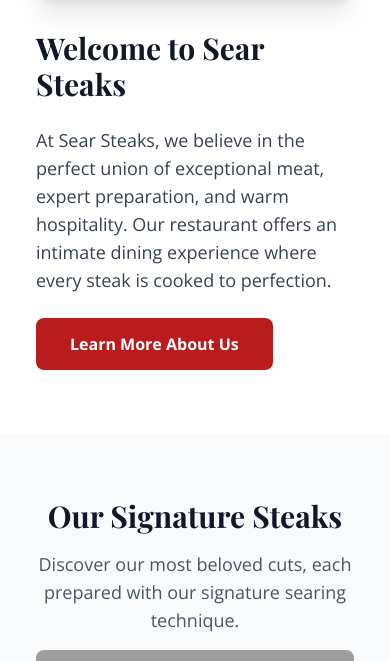
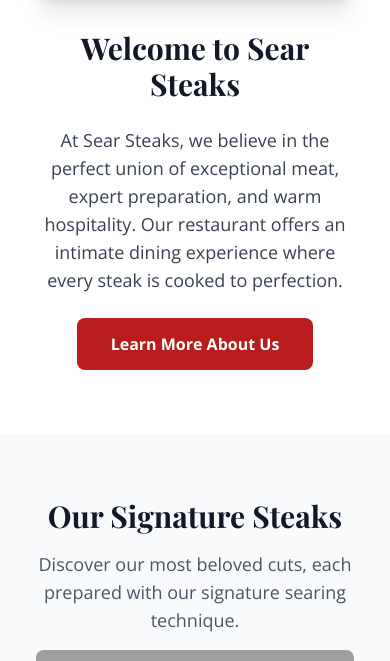
Before and after one commit to Nickflanagn24/searsteaks, a Django app: page / in a window 390 px wide. Shown: the part 1235-1896 px from the top of the page. Run offline with Django 5.2, Linux system fonts and the light colour scheme; some libraries are stand-ins or nearby versions; grey boxes are pictures that could not be loaded.

Commit message:
Center welcome section content on mobile devices
- Add text-center class for mobile displays
- Create flex container for proper button alignment
- Maintain left-aligned text on larger screens
- Improve responsive layout and visual hierarchy

```diff
--- a/bookings/templates/bookings/home.html
+++ b/bookings/templates/bookings/home.html
@@ -35,14 +35,16 @@
       <div class="md:tw-w-1/2 tw-mb-8 md:tw-mb-0 md:tw-pr-8">
         <img src="https://images.unsplash.com/photo-1514933651103-005eec06c04b?auto=format&fit=crop&q=80&w=1674" alt="Sear Steaks interior" class="tw-rounded-lg tw-shadow-xl tw-w-full tw-h-auto">
       </div>
-      <div class="md:tw-w-1/2 md:tw-pl-8">
+      <div class="md:tw-w-1/2 md:tw-pl-8 tw-text-center md:tw-text-left">
         <h2 class="tw-text-3xl tw-font-bold tw-text-gray-900 tw-mb-6">Welcome to Sear Steaks</h2>
         <p class="tw-text-gray-700 tw-text-lg tw-mb-6">
           At Sear Steaks, we believe in the perfect union of exceptional meat, expert preparation, and warm hospitality. Our restaurant offers an intimate dining experience where every steak is cooked to perfection.
         </p>
-        <a href="{% url 'contact' %}" class="hover-gold-border tw-inline-block tw-bg-red-700 hover:tw-bg-red-800 tw-text-white tw-font-bold tw-py-3 tw-px-8 tw-rounded-lg tw-transition tw-duration-300 tw-no-underline tw-border-2 tw-border-transparent">
-          Learn More About Us
-        </a>
+        <div class="tw-flex tw-justify-center md:tw-justify-start">
+          <a href="{% url 'contact' %}" class="hover-gold-border tw-inline-block tw-bg-red-700 hover:tw-bg-red-800 tw-text-white tw-font-bold tw-py-3 tw-px-8 tw-rounded-lg tw-transition tw-duration-300 tw-no-underline tw-border-2 tw-border-transparent">
+            Learn More About Us
+          </a>
+        </div>
       </div>
     </div>
   </div>
```
